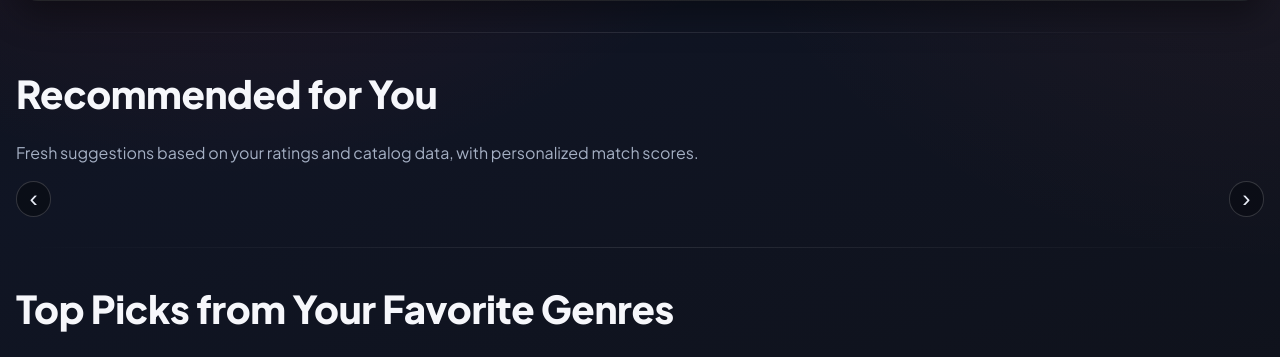
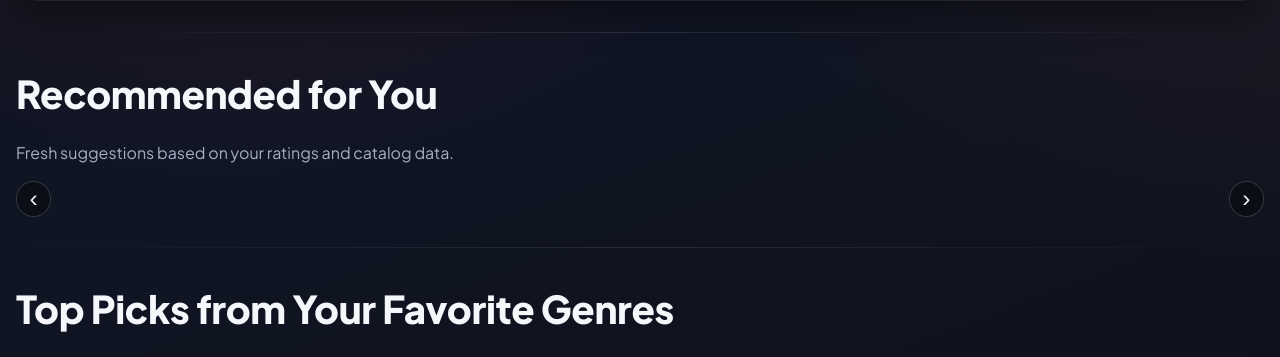
Before and after one commit to kittyyykattt/db-movie, a Flask app: page / in a window 1280 px wide. Shown: the part 513-870 px from the top of the page. Run offline with Flask 3, Linux system fonts and the light colour scheme; data that the repository does not hold is empty; some libraries are stand-ins or nearby versions.

Commit message:
Fix movie links in All Films and remove match percentage display

```diff
--- a/app.py
+++ b/app.py
@@ -721,6 +721,7 @@ def _serialize_db_search_row(row):
     if not r.get("director"):
         r["director"] = ""
     r["poster_url"] = _normalize_poster_url(r.get("poster_url"))
+    r["source"] = "catalog"
     return r
 
 
--- a/templates/index.html
+++ b/templates/index.html
@@ -113,7 +113,7 @@
 
 <section class="reco-section reveal-section">
   <h2 class="section-title">Recommended for You</h2>
-  <p class="recommendations-intro">Fresh suggestions based on your ratings and catalog data, with personalized match scores.</p>
+  <p class="recommendations-intro">Fresh suggestions based on your ratings and catalog data.</p>
   <div class="reco-carousel-shell is-loading" id="reco-carousel-shell">
     <button type="button" class="carousel-arrow carousel-arrow-left" id="reco-prev" aria-label="Scroll recommendations left">‹</button>
     <div class="reco-carousel-viewport" id="reco-carousel-viewport">
@@ -140,20 +140,6 @@
           <span class="view-details">View Details</span>
         </div>
       </a>
-      {% if m.match_percentage %}
-      <div
-        class="match-ring"
-        role="img"
-        aria-label="{{ m.match_percentage }} percent match"
-        style="--match: {{ m.match_percentage }};"
-      >
-        <svg viewBox="0 0 42 42" aria-hidden="true">
-          <circle class="ring-bg" cx="21" cy="21" r="16"></circle>
-          <circle class="ring-fg" cx="21" cy="21" r="16"></circle>
-        </svg>
-        <span>{{ m.match_percentage }}%</span>
-      </div>
-      {% endif %}
     </article>
     {% endfor %}
       </div>
```
